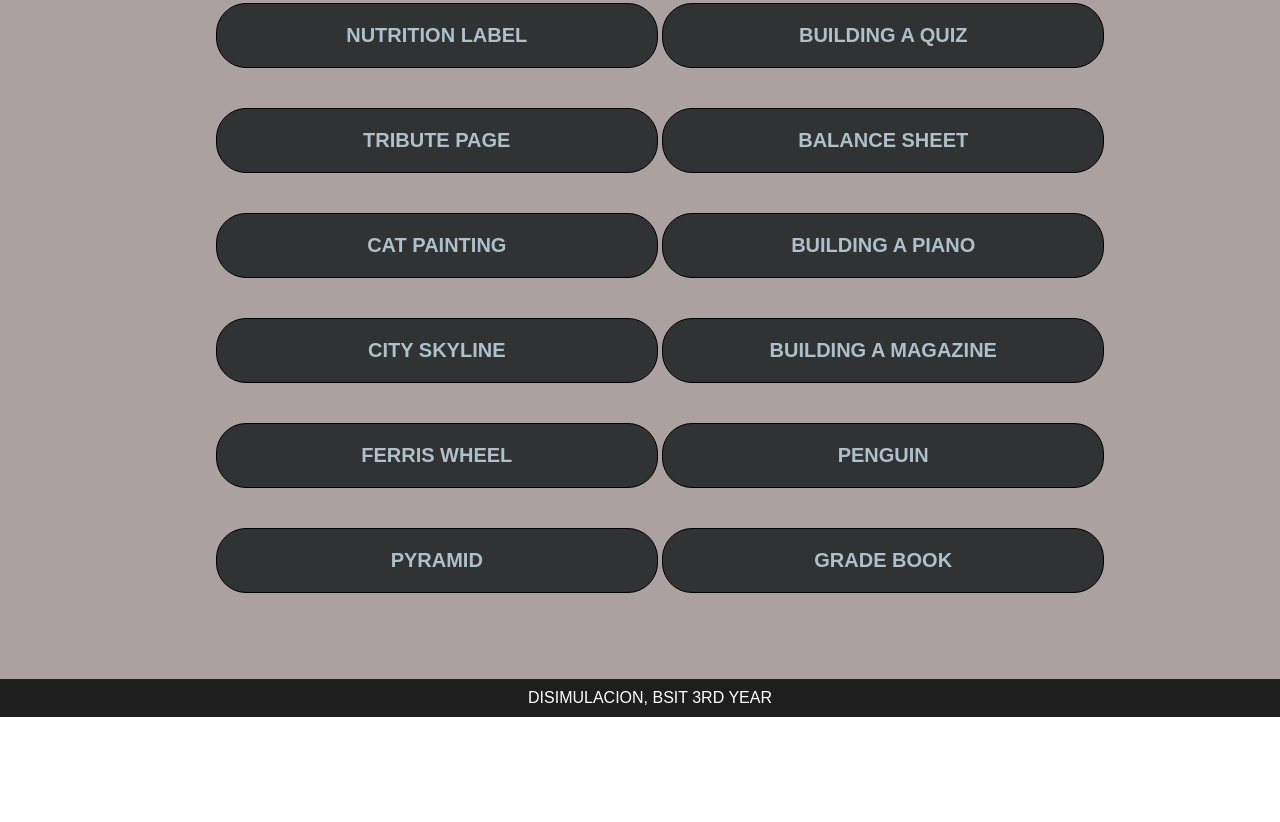
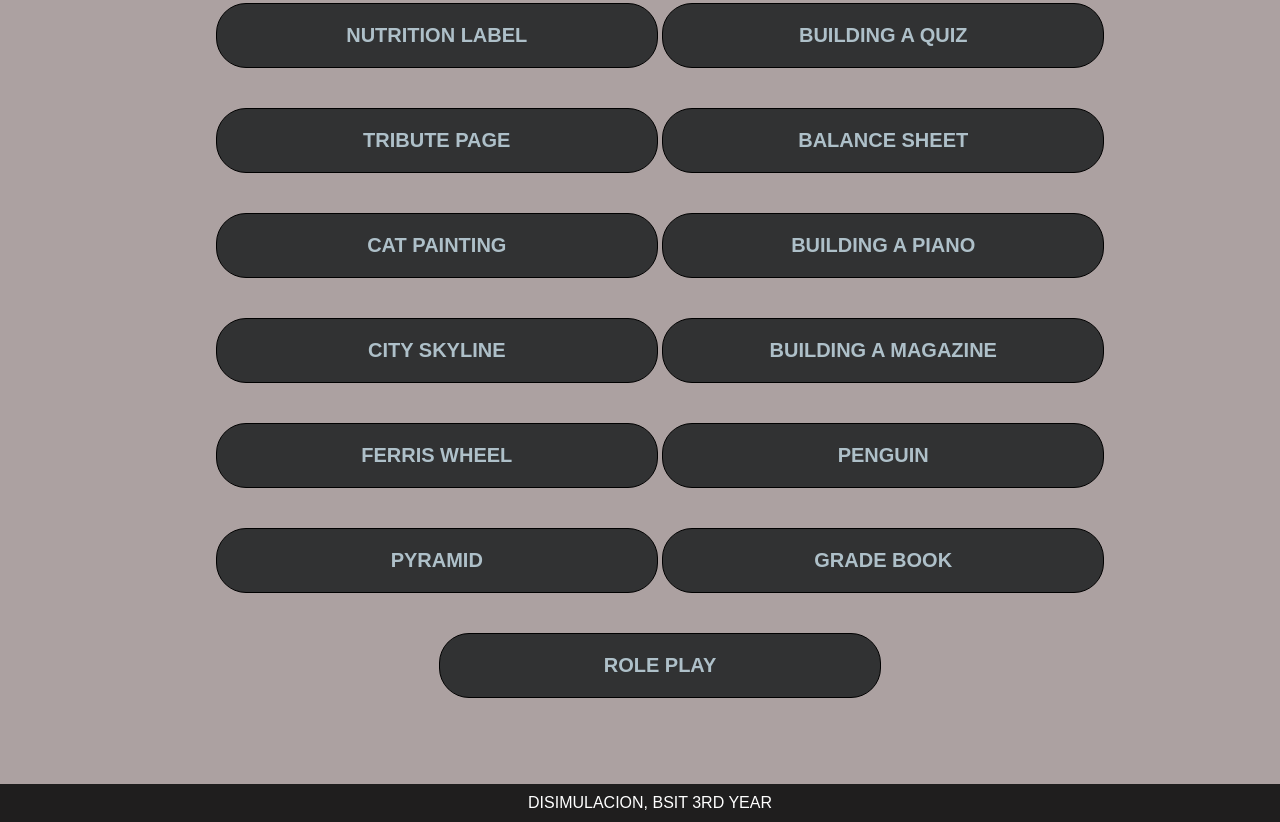
Before and after one commit to colayts/portt1, a plain HTML site: page index.html in a window 1280 px wide. Shown: the part 1460-2282 px from the top of the page. Before the commit the page ends 2177 px from the top, so only its background shows below. Drawn offline with Linux system fonts and the light colour scheme.

Commit message:
Update index.html

```diff
--- a/index.html
+++ b/index.html
@@ -107,6 +107,10 @@
                     <a href="gradebook.html" target="_blank">GRADE BOOK</a>
                 </div>
 
+                  <div class="project-tile">
+                    <a href="roleplay.html" target="_blank">ROLE PLAY</a>
+                </div>
+
 
 
             </uL>
```
